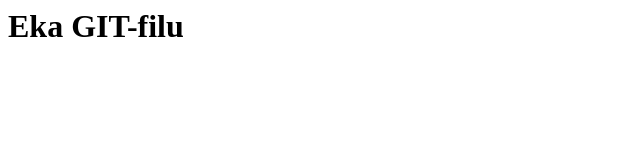
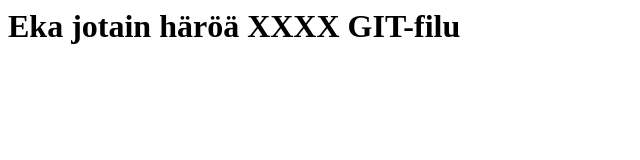
Before and after one commit to Rataas/eka, a plain HTML site: page index.html in a window 1280 px wide. Shown: the whole page, without its empty margins (0-640 px from the left). Drawn offline with Linux system fonts and the light colour scheme.

Commit message:
toka parannus

```diff
--- a/index.html
+++ b/index.html
@@ -1 +1 @@
-<h1> Eka GIT-filu</h1>
+<h1> Eka jotain häröä XXXX GIT-filu</h1>
```
